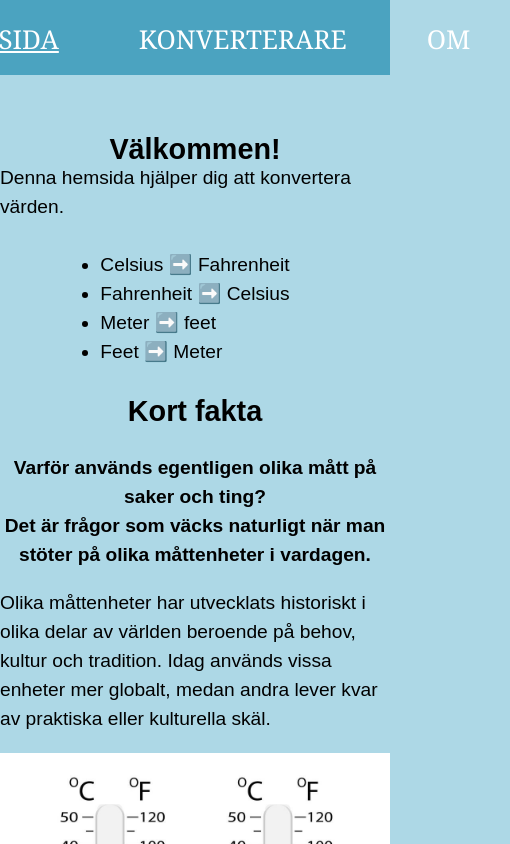
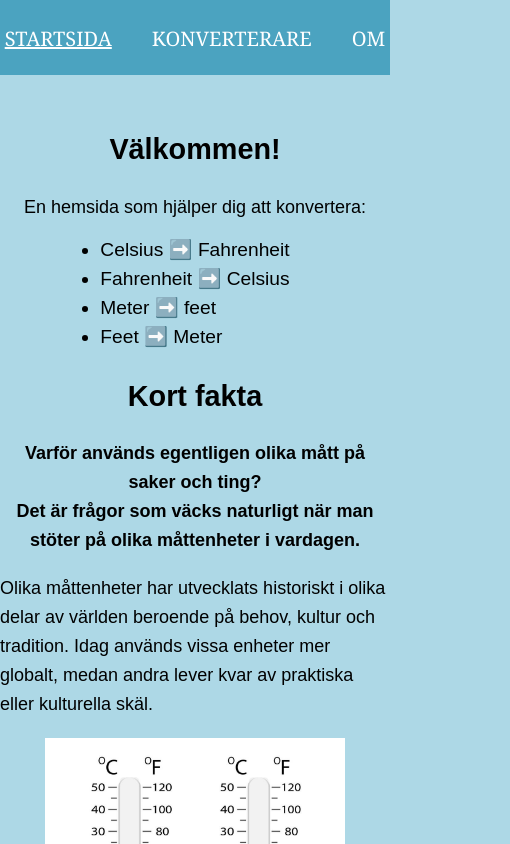
Before and after one commit to HelmerBergstrom/moment-3-TypeScript, an Angular app: page /home in a window 390 px wide. Shown: the top 844 px of the page, 510 px wide, since content can reach past the window. Built offline with nearby package versions, Linux system fonts and the light colour scheme.

Commit message:
Lite responsiv design och finslipning.

```diff
--- a/src/app/general/mainmenu/mainmenu.component.css
+++ b/src/app/general/mainmenu/mainmenu.component.css
@@ -27,3 +27,11 @@ a:hover {
 .active-menu {
     text-decoration: underline;
 }
+
+@media (max-width: 800px) {
+    a {
+        font-size: 20px;
+        padding: 0px;
+        margin: 10px;
+    }
+}
--- a/src/app/pages/about/about.component.css
+++ b/src/app/pages/about/about.component.css
@@ -17,3 +17,9 @@ h2 {
     margin-bottom: 10px;
     text-align: center;
 }
+
+@media (max-width: 800px) {
+    section {
+        max-width: 400px;
+    }
+}
--- a/src/app/pages/convert/convert.component.html
+++ b/src/app/pages/convert/convert.component.html
@@ -2,6 +2,6 @@
 
 <div>
     <p>
-        Välj vilken konverterare du vill använda ovan...
+        Välj vilken konverterare du vill använda...
     </p>
 </div>
--- a/src/app/pages/home/home.component.css
+++ b/src/app/pages/home/home.component.css
@@ -10,7 +10,7 @@ h1 {
 }
 
 ul {
-    margin-top: 30px;
+    margin-top: 15px;
 }
 
 h2 {
@@ -38,3 +38,15 @@ img {
     max-width: 400px;
     margin: 20px;
 }
+
+@media (max-width: 800px) {
+    #last, h1, p {
+        max-width: 400px;
+    }
+    p {
+        font-size: 18px
+    }
+    img {
+        max-width: 300px;
+    }
+}
--- a/src/app/pages/home/home.component.html
+++ b/src/app/pages/home/home.component.html
@@ -1,9 +1,9 @@
 <section>
     <div>
         <h1> Välkommen! </h1>
-
+<br>
         <p>
-            Denna hemsida hjälper dig att konvertera värden.
+            En hemsida som hjälper dig att konvertera:
         </p>
         <ul>
             <li> Celsius ➡️ Fahrenheit </li>
```
Also changed, not shown: src/app/pages/about/about.component.html (+8 -0 lines).
